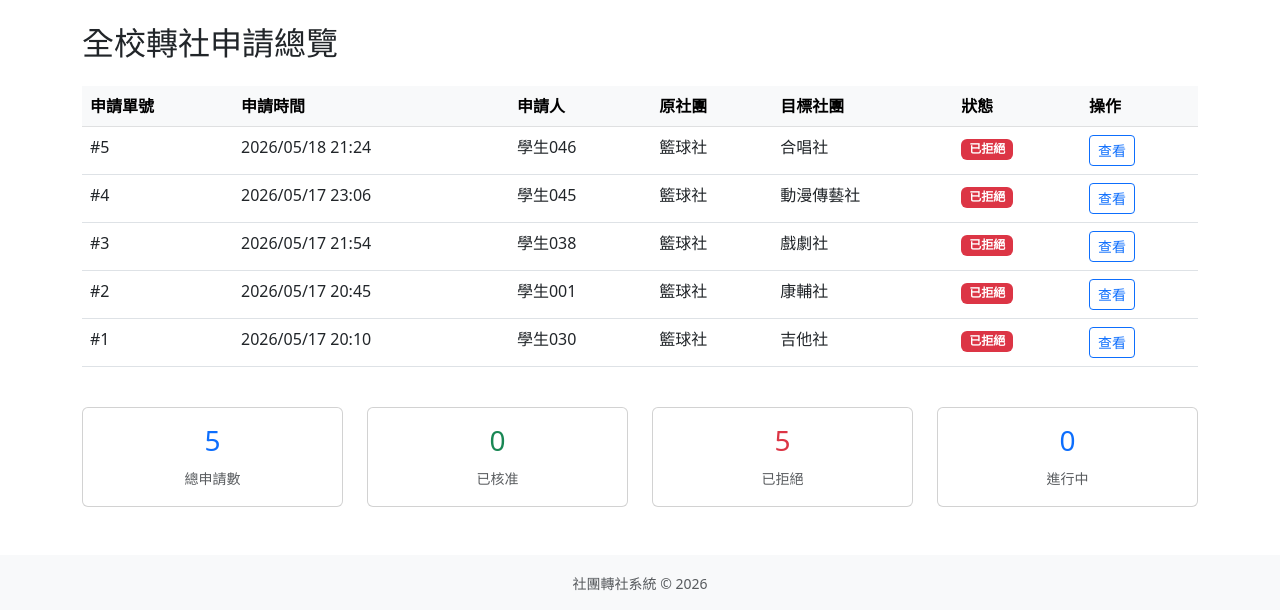
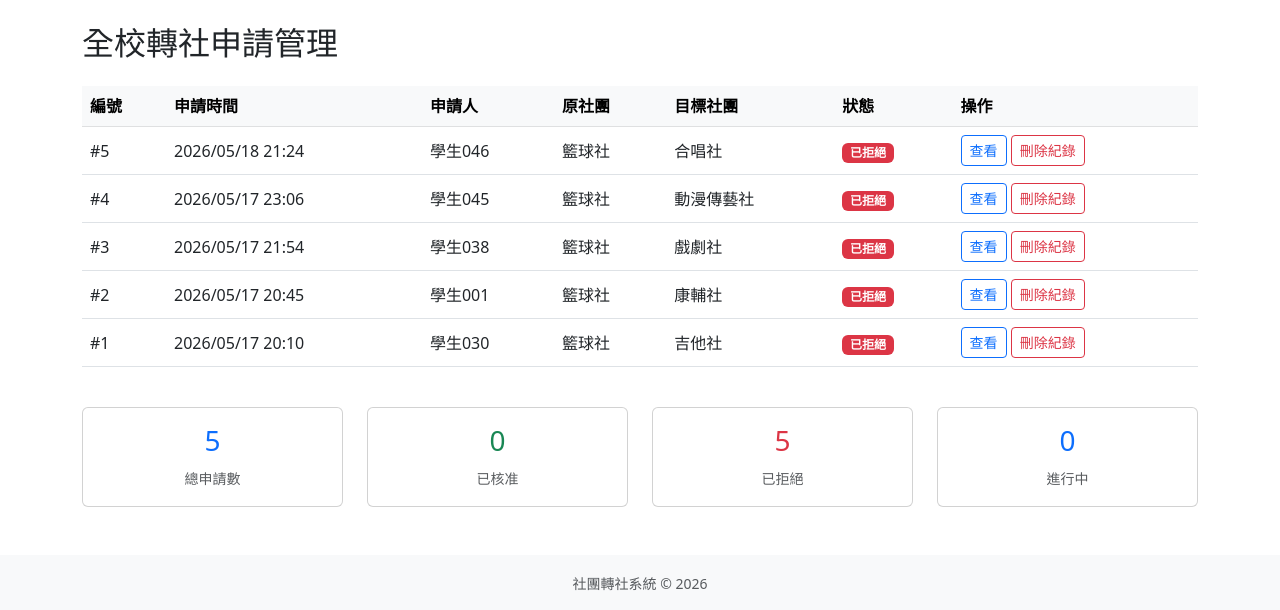
Before and after one commit to 11330097-stack/ClubTransferProject, a Django app: page /transfers/all-requests/ in a window 1280 px wide. Shown: the part 56-666 px from the top of the page. Run offline with Django 4.2, Linux system fonts and the light colour scheme; a user stored in the database is signed in; data comes from the database, SQL or seed files in the repository.

Commit message:
add admin transfer record deletion

```diff
--- a/templates/transfers/all_requests.html
+++ b/templates/transfers/all_requests.html
@@ -3,14 +3,14 @@
 {% block title %}全校申請管理 - 社團轉社系統{% endblock %}
 
 {% block content %}
-<h2 class="mb-4">全校轉社申請總覽</h2>
+<h2 class="mb-4">全校轉社申請管理</h2>
 
 {% if requests %}
 <div class="table-responsive">
-    <table class="table table-hover">
+    <table class="table table-hover align-middle">
         <thead class="table-light">
             <tr>
-                <th>申請單號</th>
+                <th>編號</th>
                 <th>申請時間</th>
                 <th>申請人</th>
                 <th>原社團</th>
@@ -43,8 +43,9 @@
                 <td>
                     <a href="{% url 'request_detail' req.pk %}" class="btn btn-sm btn-outline-primary">查看</a>
                     {% if req.status == 'admin_pending' %}
-                        <button type="button" class="btn btn-sm btn-success" data-bs-toggle="modal" data-bs-target="#approveModal{{ req.id }}">核定</button>
+                        <button type="button" class="btn btn-sm btn-success" data-bs-toggle="modal" data-bs-target="#approveModal{{ req.id }}">核准</button>
                     {% endif %}
+                    <a href="{% url 'delete_request_record' req.pk %}" class="btn btn-sm btn-outline-danger">刪除紀錄</a>
                 </td>
             </tr>
             {% endfor %}
@@ -58,24 +59,24 @@
     <div class="modal-dialog">
         <div class="modal-content">
             <div class="modal-header">
-                <h5 class="modal-title">最終核定轉社申請</h5>
+                <h5 class="modal-title">核准轉社申請</h5>
                 <button type="button" class="btn-close" data-bs-dismiss="modal"></button>
             </div>
             <div class="modal-body">
                 <p><strong>申請人：</strong>{{ req.student.get_full_name|default:req.student.username }}</p>
-                <p><strong>轉出：</strong>{{ req.original_club.name }}</p>
-                <p><strong>轉入：</strong>{{ req.target_club.name }}</p>
+                <p><strong>原社團：</strong>{{ req.original_club.name }}</p>
+                <p><strong>目標社團：</strong>{{ req.target_club.name }}</p>
                 <form id="approveForm{{ req.id }}" method="post" action="{% url 'approve_request' req.pk %}">
                     {% csrf_token %}
                     <div class="mb-3">
-                        <label class="form-label">核定意見（選填）</label>
+                        <label class="form-label">核准備註，可留空</label>
                         <textarea name="comment" class="form-control" rows="3"></textarea>
                     </div>
                 </form>
             </div>
             <div class="modal-footer">
                 <button type="button" class="btn btn-secondary" data-bs-dismiss="modal">取消</button>
-                <button type="submit" form="approveForm{{ req.id }}" class="btn btn-success">確認核定</button>
+                <button type="submit" form="approveForm{{ req.id }}" class="btn btn-success">確認核准</button>
             </div>
         </div>
     </div>
@@ -83,7 +84,6 @@
 {% endif %}
 {% endfor %}
 
-<!-- 統計摘要 -->
 <div class="row mt-4">
     <div class="col-md-3">
         <div class="card text-center">
--- a/transfers/urls.py
+++ b/transfers/urls.py
@@ -7,6 +7,7 @@ urlpatterns = [
     path('my-requests/', views.MyRequestsView.as_view(), name='my_requests'),
     path('request/<int:pk>/', views.RequestDetailView.as_view(), name='request_detail'),
     path('request/<int:pk>/reselect/', views.ReselectClubView.as_view(), name='reselect_club'),
+    path('request/<int:pk>/delete/', views.DeleteRequestRecordView.as_view(), name='delete_request_record'),
 
     # 審核功能
     path('pending/', views.PendingApprovalsView.as_view(), name='pending_approvals'),
--- a/transfers/views.py
+++ b/transfers/views.py
@@ -54,7 +54,8 @@ class ApproverRequiredMixin(UserPassesTestMixin):
 class AdminRequiredMixin(UserPassesTestMixin):
     """檢查是否為訓育組管理員"""
     def test_func(self):
-        return self.request.user.is_admin()
+        user = self.request.user
+        return user.is_superuser or getattr(user, 'role', None) == 'admin'
 
 
 class TransferApplyView(LoginRequiredMixin, TransferApplicantRequiredMixin, CreateView):
@@ -398,3 +399,33 @@ class AllRequestsView(LoginRequiredMixin, AdminRequiredMixin, ListView):
         ).count()
 
         return context
+
+
+class DeleteRequestRecordView(LoginRequiredMixin, AdminRequiredMixin, View):
+    template_name = 'transfers/request_confirm_delete.html'
+
+    def get(self, request, pk):
+        transfer_request = get_object_or_404(
+            TransferRequest.objects.select_related('student', 'original_club', 'target_club'),
+            pk=pk,
+        )
+        approval_log_count = transfer_request.approval_logs.count()
+        return render(
+            request,
+            self.template_name,
+            {
+                'transfer_request': transfer_request,
+                'approval_log_count': approval_log_count,
+            },
+        )
+
+    def post(self, request, pk):
+        transfer_request = get_object_or_404(TransferRequest, pk=pk)
+        request_id = transfer_request.pk
+
+        with transaction.atomic():
+            ApprovalLog.objects.filter(transfer_request=transfer_request).delete()
+            transfer_request.delete()
+
+        messages.success(request, f'申請紀錄 #{request_id} 已刪除。')
+        return redirect('all_requests')
```
Also changed, not shown: templates/transfers/request_confirm_delete.html (added, +36 -0 lines).
